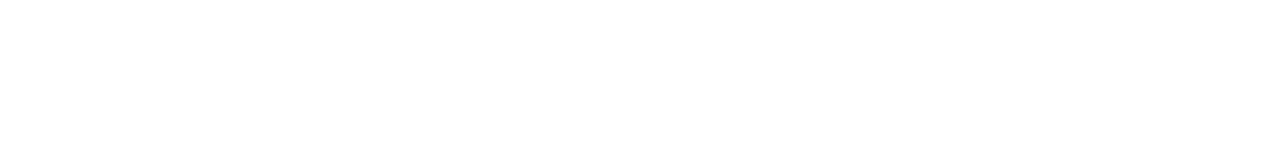
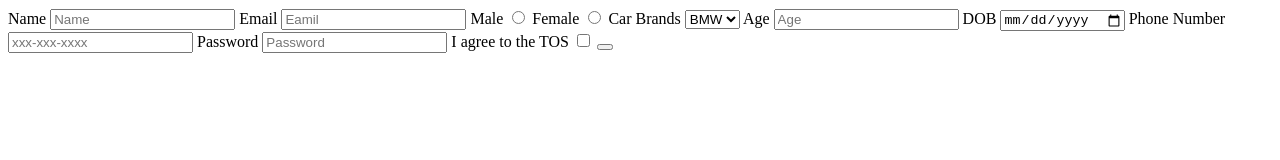
Before and after one commit to acciojob/signup-form-car-Gajanan-bhosale, a website: page main.html in a window 1280 px wide. Drawn offline with Linux system fonts and the light colour scheme.

Commit message:
created a submission

```diff
--- a/main.html
+++ b/main.html
@@ -8,6 +8,44 @@
 
 <body>
 	<!-- the entire body must be written by student -->
+
+	<form method="post">
+
+		<label for="name">Name</label>
+		<input type="text" id="name" placeholder="Name" required/>
+
+		<lable for="email">Email</lable>
+		<input type="email" id="email" placeholder="Eamil" required/>
+
+		<label for="gender_m">Male</label>
+		<input type="radio" id="gender_m" name="gender" required/>
+		<lable for="gender_f">Female</lable>
+		<input type="radio" id="gender_f" name="gender" required/>
+
+		<label id="cars">Car Brands</label>
+		<select id="cars" placeholde="--Please choose an option--"
+			required>
+			<option>BMW</option>
+			<option>AUDI</option>
+			<option>TATA</option>
+		</select>
+
+		<label for="age">Age</label>
+		<input type="number" id="age" placeholder="Age" required/>
+
+		<lable for="dob">DOB</lable>
+		<input type="date" id="dob" required/>
+
+		<lable for="tel">Phone Number</lable>
+		<input type="tel" id="tel" placeholder="xxx-xxx-xxxx" required/>
+
+		<lable for="password">Password</lable>
+		<input type="password" id="password" placeholder="Password" required/>
+
+		<label for="tos">I agree to the TOS</label>
+		<input type="checkbox" id="tos" required/>
+		<button type="submit">
+	</form>
     <script type="text/javascript" src="./script.js">
 </script>
 
```
